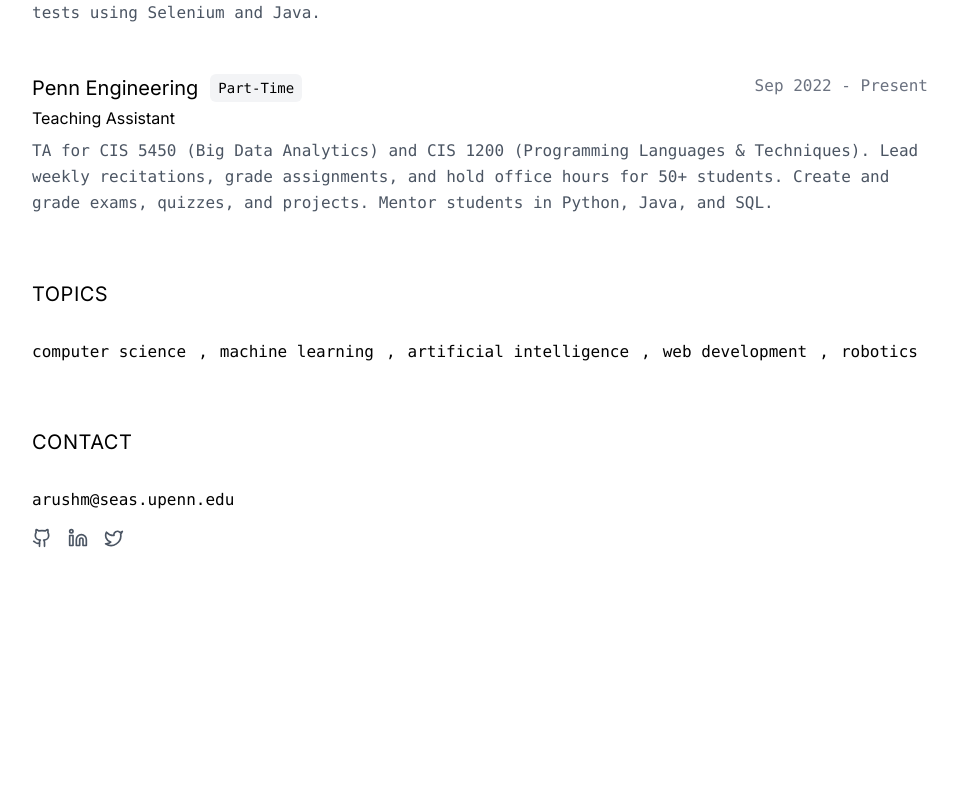
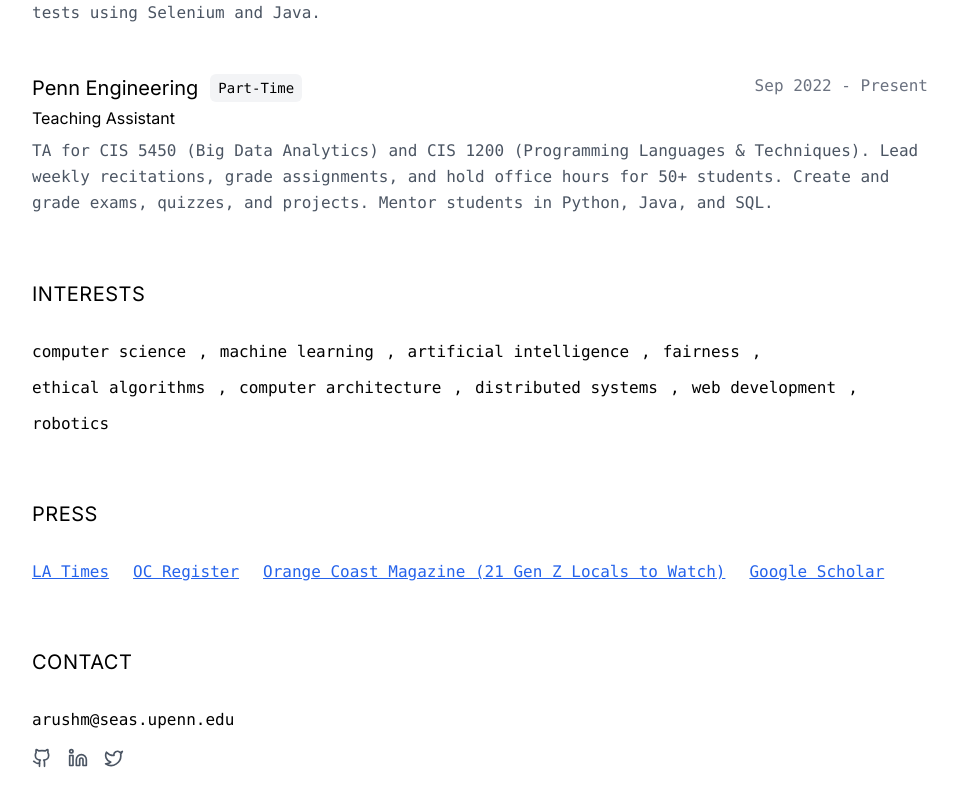
Before and after one commit to arush-mehrotra/portfolio, a Next.js app: page / in a window 1280 px wide. Shown: the part 988-1788 px from the top of the page, without its empty margins (160-1118 px from the left). Before the commit the page ends 1568 px from the top, so only its background shows below. Built offline with nearby package versions, Linux system fonts and the light colour scheme.

Commit message:
added more

```diff
--- a/app/layout.tsx
+++ b/app/layout.tsx
@@ -3,7 +3,7 @@ import { Inter } from 'next/font/google'
 
 const inter = Inter({
   subsets: ['latin'],
-  weight: ['400', '500', '600', '700'], // Include the weights you want
+  weight: ['400', '500', '600', '700'],
 })
 
 export const metadata = {
--- a/app/page.tsx
+++ b/app/page.tsx
@@ -86,10 +86,33 @@ const descriptionText = `
   intern on their Data & Machine Learning team.
 `;
 
+const articles = [
+	{
+		name: "LA Times",
+		href: "https://www.latimes.com/socal/daily-pilot/entertainment/story/2020-09-16/student-led-nonprofit-o-c-justice-project-expands-beyond-irvine"
+	},
+	{
+		name: "OC Register",
+		href: "https://www.ocregister.com/2021/02/03/high-school-students-nonprofit-seeks-social-justice-reforms/"
+	},
+	{
+		name: "Orange Coast Magazine (21 Gen Z Locals to Watch)",
+		href: "https://orangecoast.com/news/21-gen-z-locals-to-watch"
+	},
+	{
+		name: "Google Scholar",
+		href: "https://scholar.google.com/citations?hl=en&view_op=list_works&gmla=AFix5Mbihes3R5Vt7bXiZhbAFPWgXRTCSk2Wj8qyrEjbF4LJWSWAbeBWzIJLU00QxJ1sHMI0EE-qRNL6MA7o3w&user=kzyzLqoAAAAJ"
+	}
+]
+
 const topics = [
   "computer science",
   "machine learning",
   "artificial intelligence",
+  "fairness",
+  "ethical algorithms",
+  "computer architecture",
+  "distributed systems",
   "web development",
   "robotics",
 ];
@@ -160,7 +183,7 @@ export default function Home() {
 
 
         <section>
-          <h2 className="text-xl uppercase tracking-wide font-light mb-8 inter">Topics</h2>
+          <h2 className="text-xl uppercase tracking-wide font-light mb-8 inter">Interests</h2>
           <div className="flex flex-wrap gap-3">
             {topics.map((topic) => (
               <p
@@ -173,6 +196,22 @@ export default function Home() {
             ))}
           </div>
         </section>
+
+		<section>
+			<h2 className="text-xl uppercase tracking-wide font-light mb-8 inter">Press</h2>
+			<div className="flex flex-wrap gap-3">
+				{articles.map((press) => (
+				<Link
+					key={press.name}
+					href={press.href}
+					className="text-base font-light text-blue-600 underline hover:text-blue-800 transition-colors font-mono"
+				>
+					{press.name}
+					{press !== articles[articles.length - 1] && <span className="ml-3"></span>}
+				</Link>
+				))}
+			</div>
+		</section>
 
         <section>
           <h2 className="text-xl uppercase tracking-wide font-light mb-8 inter">Contact</h2>
```
